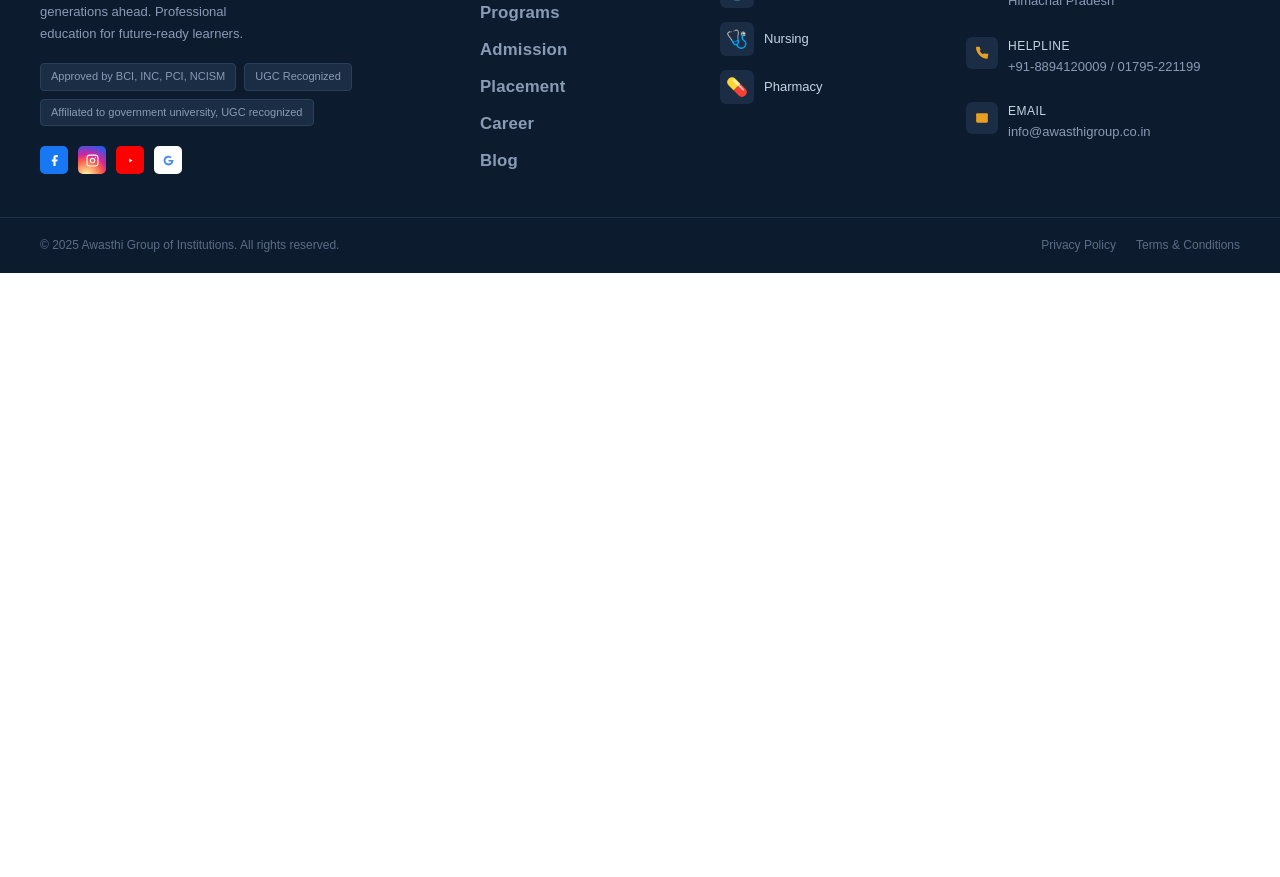
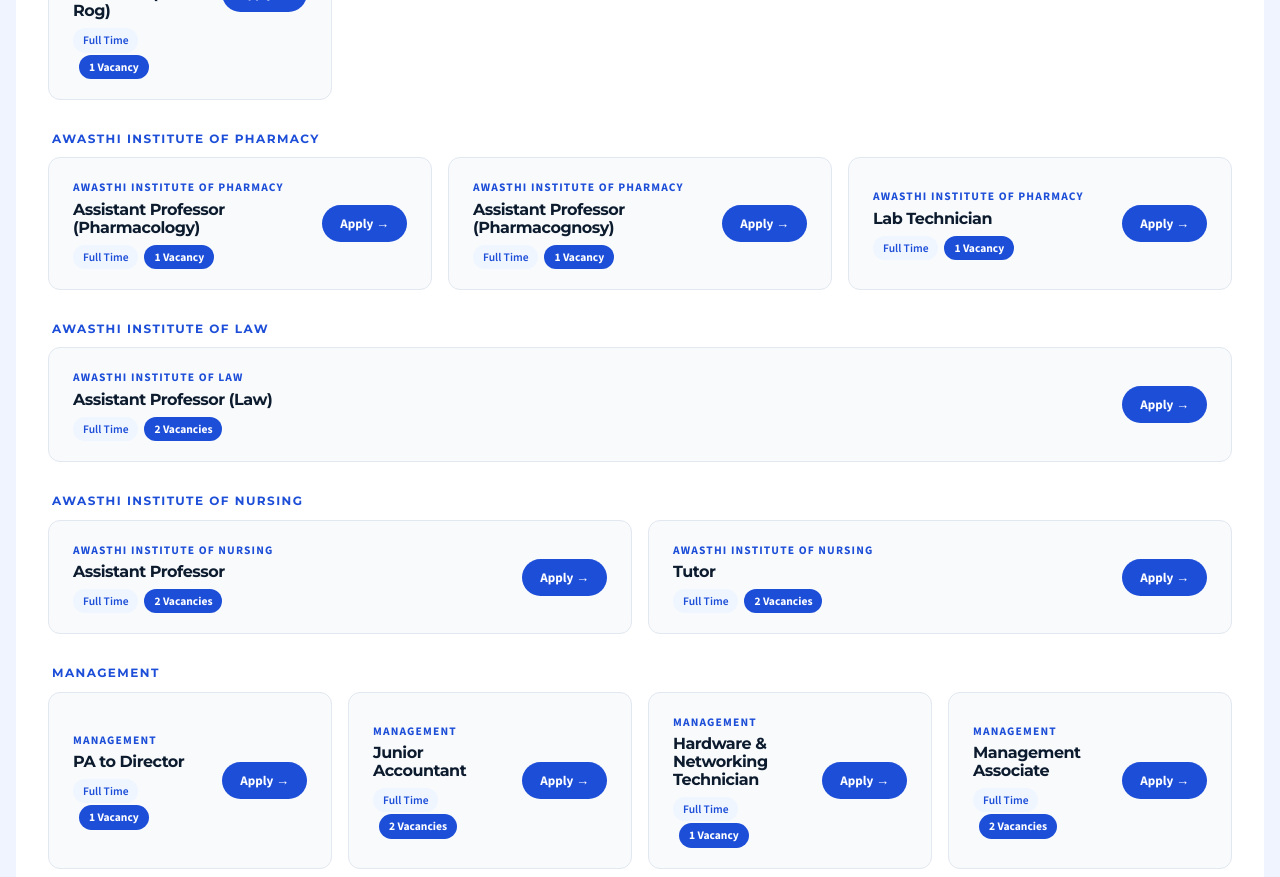
Before and after one commit to SocialThekaAccess/Awasthigroupofinstitution, a React (Vite) app: page /career in a window 1280 px wide. Shown: the part 1920-2797 px from the top of the page. Before the commit the page ends 2193 px from the top, so only its background shows below. Built offline with nearby package versions, Linux system fonts and the light colour scheme.

Commit message:
vacancies

```diff
--- a/package.json
+++ b/package.json
@@ -25,6 +25,6 @@
     "eslint-plugin-react-hooks": "^7.0.1",
     "eslint-plugin-react-refresh": "^0.5.2",
     "globals": "^17.4.0",
-    "vite": "^5.4.0"
+    "vite": "^8.1.3"
   }
 }
--- a/src/components/sections/Hero/Hero.css
+++ b/src/components/sections/Hero/Hero.css
@@ -429,7 +429,6 @@
     width: 100%;
     justify-content: space-between;
   }
-  }
 
   .hero-badge {
     font-size: 1rem;
--- a/src/pages/Career/Career.css
+++ b/src/pages/Career/Career.css
@@ -161,6 +161,25 @@
 .career-openings-header { text-align: center; margin-bottom: 2.5rem; }
 .career-openings-sub { color: var(--muted); font-size: 0.95rem; margin-top: 0.5rem; }
 
+/* ── Department group heading ── */
+.career-dept-group {
+  margin-bottom: 2rem;
+}
+
+.career-dept-label {
+  font-size: 0.75rem;
+  font-weight: 700;
+  text-transform: uppercase;
+  letter-spacing: 0.12em;
+  color: #1d4ed8;
+  margin: 0 0 0.75rem;
+  padding-left: 0.25rem;
+}
+
+.career-openings--vacancies {
+  margin-top: 1.5rem;
+}
+
 .career-jobs-grid {
   display: grid;
   grid-template-columns: repeat(auto-fit, minmax(280px, 1fr));
@@ -208,6 +227,17 @@
   font-weight: 600;
   padding: 3px 10px;
   border-radius: 999px;
+}
+
+.job-vacancy-count {
+  display: inline-block;
+  background: #1d4ed8;
+  color: #fff;
+  font-size: 0.72rem;
+  font-weight: 700;
+  padding: 3px 10px;
+  border-radius: 999px;
+  margin-left: 6px;
 }
 
 .job-apply-btn {
--- a/src/pages/Career/Career.jsx
+++ b/src/pages/Career/Career.jsx
@@ -1,4 +1,48 @@
 import './Career.css'
+
+/* ─── Current Vacancy Data ─────────────────────────────────────────────────── */
+const DEPARTMENTS = [
+  {
+    name: 'Awasthi Ayurvedic Medical College & Hospital',
+    roles: [
+      { title: 'Assistant Professor (Bal Rog)',                      count: 1 },
+      { title: 'Assistant Professor (Stri Rog Evam Prasuti Tantra)', count: 1 },
+      { title: 'Associate / Professor (Samhita Siddhant)',           count: 1 },
+      { title: 'Associate / Professor (Ras Shastra)',                count: 1 },
+      { title: 'Associate / Professor (Bal Rog)',                    count: 1 },
+    ],
+  },
+  {
+    name: 'Awasthi Institute of Pharmacy',
+    roles: [
+      { title: 'Assistant Professor (Pharmacology)',  count: 1 },
+      { title: 'Assistant Professor (Pharmacognosy)', count: 1 },
+      { title: 'Lab Technician',                      count: 1 },
+    ],
+  },
+  {
+    name: 'Awasthi Institute of Law',
+    roles: [
+      { title: 'Assistant Professor (Law)', count: 2 },
+    ],
+  },
+  {
+    name: 'Awasthi Institute of Nursing',
+    roles: [
+      { title: 'Assistant Professor', count: 2 },
+      { title: 'Tutor',               count: 2 },
+    ],
+  },
+  {
+    name: 'Management',
+    roles: [
+      { title: 'PA to Director',                   count: 1 },
+      { title: 'Junior Accountant',                count: 2 },
+      { title: 'Hardware & Networking Technician', count: 1 },
+      { title: 'Management Associate',             count: 2 },
+    ],
+  },
+]
 
 export default function Career() {
   return (
@@ -42,7 +86,7 @@ export default function Career() {
         </div>
       </section>
 
-      {/* ── OPEN POSITIONS ── */}
+      {/* ── OPEN POSITIONS (original generic cards) ── */}
       <section className="career-openings" id="openings">
         <div className="career-openings-header">
           <p className="section-label">We're Hiring</p>
@@ -51,12 +95,12 @@ export default function Career() {
         </div>
         <div className="career-jobs-grid">
           {[
-            { title: 'Faculty — Nursing', type: 'Full Time', dept: 'Nursing Department' },
-            { title: 'Faculty — Ayurveda', type: 'Full Time', dept: 'Ayurveda Department' },
-            { title: 'Faculty — Law', type: 'Full Time', dept: 'Law Department' },
-            { title: 'Faculty — Pharmacy', type: 'Full Time', dept: 'Pharmacy Department' },
-            { title: 'Administrative Officer', type: 'Full Time', dept: 'Administration' },
-            { title: 'Lab Technician', type: 'Full Time', dept: 'Research & Labs' },
+            { title: 'Faculty — Nursing',        type: 'Full Time', dept: 'Nursing Department'  },
+            { title: 'Faculty — Ayurveda',        type: 'Full Time', dept: 'Ayurveda Department' },
+            { title: 'Faculty — Law',             type: 'Full Time', dept: 'Law Department'      },
+            { title: 'Faculty — Pharmacy',        type: 'Full Time', dept: 'Pharmacy Department' },
+            { title: 'Administrative Officer',    type: 'Full Time', dept: 'Administration'      },
+            { title: 'Lab Technician',            type: 'Full Time', dept: 'Research & Labs'     },
           ].map((job, i) => (
             <div key={i} className="career-job-card">
               <div>
@@ -68,6 +112,41 @@ export default function Career() {
             </div>
           ))}
         </div>
+      </section>
+
+      {/* ── CURRENT VACANCIES (detailed board) ── */}
+      <section className="career-openings career-openings--vacancies" id="vacancies">
+        <div className="career-openings-header">
+          <p className="section-label">Vacancy Board</p>
+          <h2>Current Vacancies</h2>
+          <p className="career-openings-sub">Detailed openings across all institutes — July 2025.</p>
+        </div>
+
+        {DEPARTMENTS.map((dept) => (
+          <div key={dept.name} className="career-dept-group">
+            <h3 className="career-dept-label">{dept.name}</h3>
+            <div className="career-jobs-grid">
+              {dept.roles.map((role, i) => (
+                <div key={i} className="career-job-card">
+                  <div>
+                    <span className="job-dept">{dept.name}</span>
+                    <h3>{role.title}</h3>
+                    <span className="job-type">Full Time</span>
+                    <span className="job-vacancy-count">{role.count} {role.count === 1 ? 'Vacancy' : 'Vacancies'}</span>
+                  </div>
+                  <a
+                    href="https://aginalagarh.schoolpad.in/employeeEnquiryManager/onlineApplicationForm/"
+                    target="_blank"
+                    rel="noopener noreferrer"
+                    className="job-apply-btn"
+                  >
+                    Apply →
+                  </a>
+                </div>
+              ))}
+            </div>
+          </div>
+        ))}
       </section>
 
       {/* ── CTA ── */}
```
Also changed, not shown: 1 other file (tests, documents, lock files or other folders).
